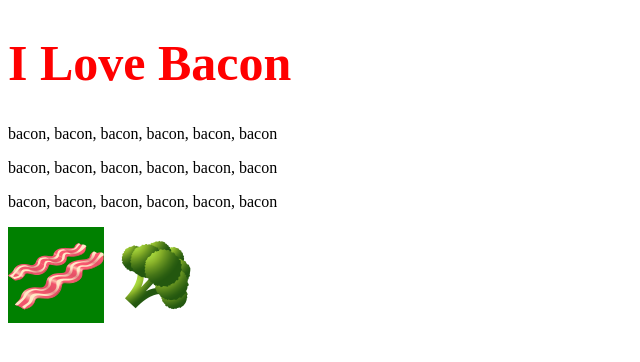
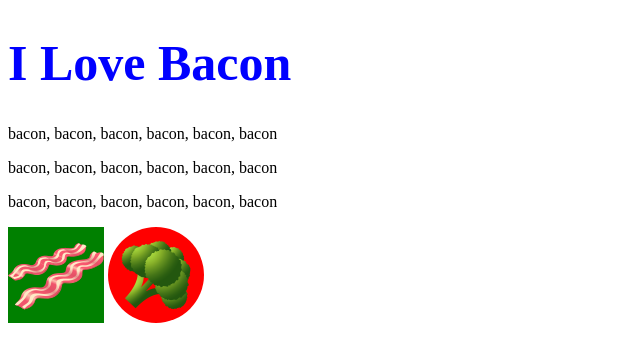
Before and after one commit to mravariya/CSS-Bacon-Fansite, a plain HTML site: page index.html in a window 1280 px wide. Shown: the whole page, without its empty margins (0-640 px from the left). Drawn offline with Linux system fonts and the light colour scheme.

Commit message:
Changed the CSS Selector

```diff
--- a/index.html
+++ b/index.html
@@ -8,13 +8,13 @@
     <link rel="stylesheet" href="./style.css">
 </head>
 <body>
-    <h1 class="heading">
+    <h1 id="heading">
         I Love Bacon
     </h1>
     <p>bacon, bacon, bacon, bacon, bacon, bacon</p>
     <p>bacon, bacon, bacon, bacon, bacon, bacon</p>
     <p>bacon, bacon, bacon, bacon, bacon, bacon</p>
     <img class="bacon" src="./bacon.png" alt="bacon">
-    <img class="broccoli, circular" src="./broccoli.png" alt="broccoli">
+    <img class="broccoli circular" src="./broccoli.png" alt="broccoli">
 </body>
 </html>
--- a/style.css
+++ b/style.css
@@ -1,6 +1,9 @@
 h1 {
     font-size: 50px;
     color: red;
+}
+img:hover{
+    background-color: gold;
 }
 
 .bacon{
```
